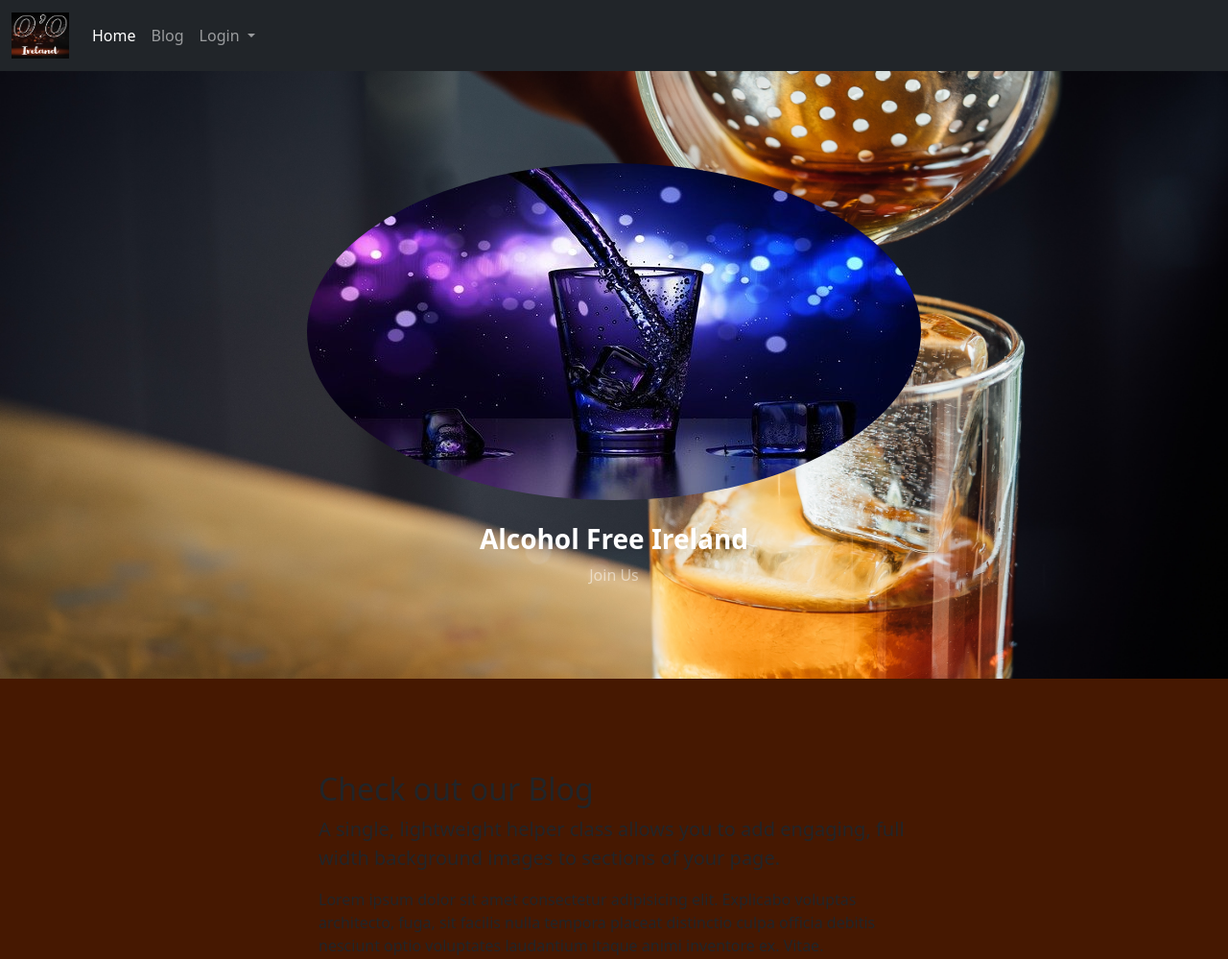
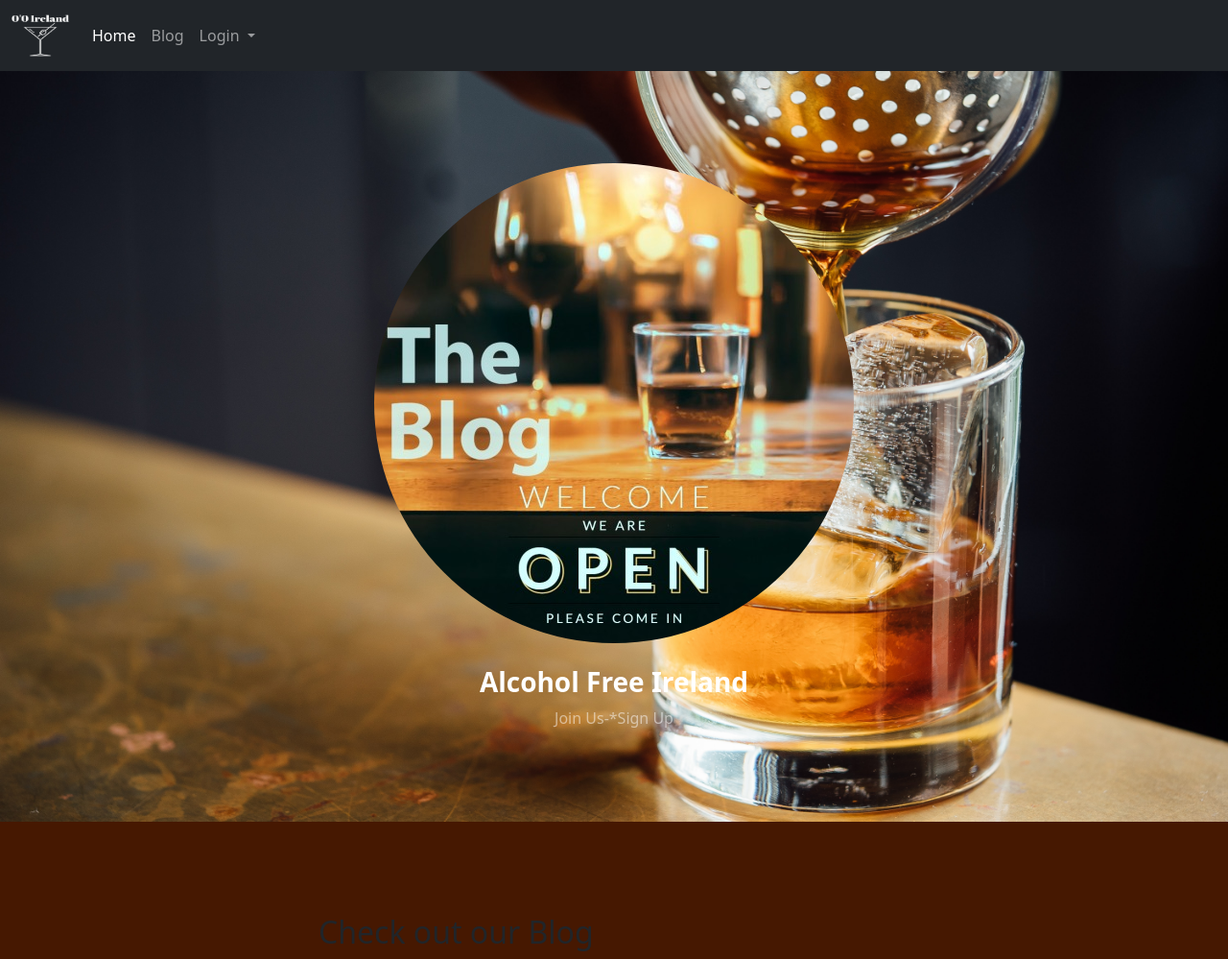
Before and after one commit to Roibeard-Ruadhan/alcohol-free-ireland, a Django app: page / in a window 1280 px wide. Shown: the top 999 px of the page at 96% size. Run offline with Django 3.2, Linux system fonts and the light colour scheme.

```diff
--- a/templates/base.html
+++ b/templates/base.html
@@ -10,7 +10,7 @@
     <link href="https://fonts.googleapis.com/css2?family=Lato:wght@300;700&display=swap" rel="stylesheet">
     <link rel="stylesheet" href="https://cdnjs.cloudflare.com/ajax/libs/font-awesome/5.15.3/css/all.min.css">
     <meta name="viewport" content="width=device-width, initial-scale=1" />
-    <link rel="shortcut icon" type="image/png" href="/static/images/favicon-gin.png">
+    <link rel="shortcut icon" type="image/png" href="static/images/favicon-gin.png">
     <link href="https://cdn.jsdelivr.net/npm/bootstrap@5.0.1/dist/css/bootstrap.min.css" rel="stylesheet"
         integrity="sha384-+0n0xVW2eSR5OomGNYDnhzAbDsOXxcvSN1TPprVMTNDbiYZCxYbOOl7+AMvyTG2x" crossorigin="anonymous">
     <script src="https://cdn.jsdelivr.net/npm/bootstrap@5.0.1/dist/js/bootstrap.bundle.min.js"
@@ -60,9 +60,9 @@
                 <div class="footer-col">
                     <h4>Alcohol Free Ireland</h4>
                     <ul>
-                        <li><a href="#">Login</a></li>
-                        <li><a href="#">Blog</a></li>
-                        <li><a href="#">About Us</a></li>
+                        <li><a href="{% url 'index' %}">Home</a></li>
+                        <li><a href="{% url 'blog' %}">Blog</a></li>
+                        <li><a href="{% url 'signup' %}">Login</a></li>
                     </ul>
 
                 </div>
--- a/templates/index.html
+++ b/templates/index.html
@@ -2,11 +2,11 @@
 {% block content %}
 
 <!-- Header - set the background image for the header in the line below-->
-<header class="py-5 bg-image-full hero-image" style="background-image: url('/static/images/new.jpg')">
+<header class="py-5 bg-image-full hero-image" style="background-image: url('static/images/new.jpg')">
     <div class="text-center my-5">
-        <img class="img-fluid rounded-circle mb-4" src="/static/images/drink.small.jpg" alt="..." />
+        <img class="img-fluid rounded-circle mb-4" src="static/images/intro2.jpg" alt="..." />
         <h1 class="text-white fs-3 fw-bolder">Alcohol Free Ireland</h1>
-        <p class="text-white-50 mb-0">Join Us</p>
+        <p class="text-white-50 mb-0">Join Us-*Sign Up</p>
     </div>
 </header>
 <!-- Content section-->
```
Also changed, not shown: static/images/intro.png (added), static/images/intro2.jpg (added), static/images/logo.png.
